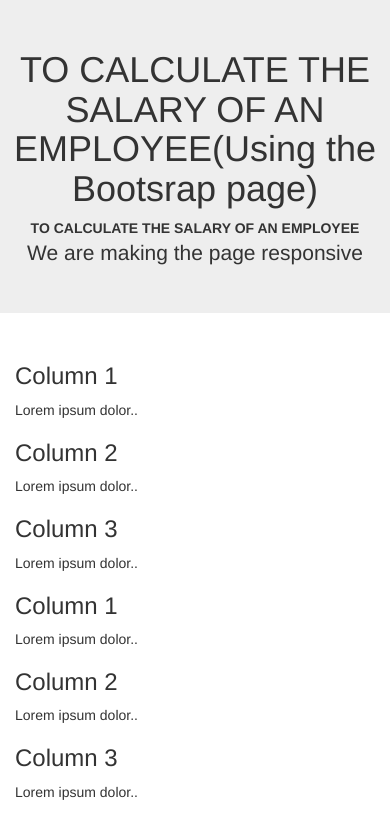
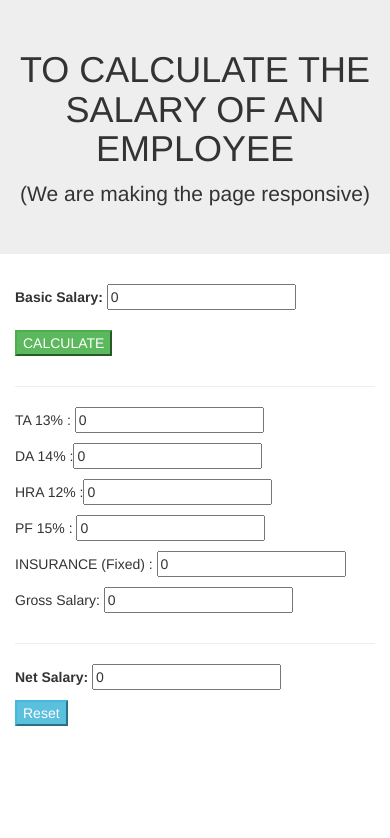
Before and after one commit to Chaitanya150895/salary, an Angular app: page / in a window 390 px wide. Shown: the top 838 px of the page. Built offline with nearby package versions, Linux system fonts and the light colour scheme.

Commit message:
Made salary-form responsive

```diff
--- a/src/app/app.component.html
+++ b/src/app/app.component.html
@@ -1,2 +1,2 @@
-<!-- <app-salary></app-salary> -->
-<app-page></app-page>
+<app-salary></app-salary>
+<!-- <app-page></app-page> -->
--- a/src/app/page/page.component.html
+++ b/src/app/page/page.component.html
@@ -1,37 +1,68 @@
 <div class="jumbotron text-center">
-  <h1>TO CALCULATE THE SALARY OF AN EMPLOYEE(Using the Bootsrap page)</h1>
-  <strong>TO CALCULATE THE SALARY OF AN EMPLOYEE</strong>
-  <p>We are making the page responsive</p>
+  <h1>TO CALCULATE THE SALARY OF AN EMPLOYEE</h1>
+
+  <p>(We are making the page responsive)</p>
 </div>
 
 
 <div class="container">
 
+<form name="B">
+
   <div class="row">
-    <div class="col-sm-6">
-      <h3>Column 1</h3>
-      <p>Lorem ipsum dolor..</p>
-    </div>
-    <div class="col-sm-6">
-      <h3>Column 2</h3>
-      <p>Lorem ipsum dolor..</p>
-    </div>
-    <div class="col-sm-6">
-      <h3>Column 3</h3>
-      <p>Lorem ipsum dolor..</p>
-    </div>
-        <div class="col-sm-6">
-      <h3>Column 1</h3>
-      <p>Lorem ipsum dolor..</p>
-    </div>
-    <div class="col-sm-6">
-      <h3>Column 2</h3>
-      <p>Lorem ipsum dolor..</p>
-    </div>
-    <div class="col-sm-6">
-      <h3>Column 3</h3>
-      <p>Lorem ipsum dolor..</p>
+    <div class="col-sm-12">
+      <p><strong>Basic Salary: </strong>
+        <input type="text" name="n1" [(ngModel)]="basic_salary" (change)="calculateSalary()">
+        <br><br>
+        <input class="btn-success" type="button" onClick="sum()" value="CALCULATE" />
+      </p>
     </div>
   </div>
 
-</div>
+  <hr>
+
+  <div class="row">
+
+    <div class="col-sm-2">
+      <p>TA 13% : <input type="text" name="n2" [value]="ta"></p>
+    </div>
+
+    <div class="col-sm-2">
+      <p> DA 14% :<input type="text" name="n3" [value]="da"></p>
+    </div>
+
+    <div class="col-sm-2">
+      <p>HRA 12% :<input type="text" name="n4" [value]="hra"></p>
+    </div>
+
+    <div class="col-sm-2">
+      <p>PF 15% : <input type="text" name="n6" [value]="pf"></p>
+    </div>
+
+    <div class="col-sm-2">
+      <p> INSURANCE (500) : <input type="text" name="n7" [value]="insurance"></p>
+    </div>
+
+    <div class="col-sm-2">
+      <p>Gross Salary: <input type="text" name="n8" [value]="grossSalary"></p>
+    </div>
+
+  </div>
+
+<hr>
+
+  <div class="row">
+    <div class="col-sm-12">
+      <p><strong>Net Salary: </strong> <input type="text" name="n9" [value]="this.netSalary">
+    </div>
+
+  </div>
+
+
+  <div class="row">
+    <div class="col-sm-12">
+      <p><input class="btn-info" type="reset"></p>
+    </div>
+  </div>
+
+</form>
--- a/src/app/salary/salary.component.html
+++ b/src/app/salary/salary.component.html
@@ -1,29 +1,68 @@
-<div class="container">
-	<div class="jumbotron" style="align-self: center"><strong>TO CALCULATE THE SALARY OF AN EMPLOYEE</strong><hr><br>
+<div class="jumbotron text-center">
+		<h1>TO CALCULATE THE SALARY OF AN EMPLOYEE</h1>
 
-	<form name="B">
+		<p>(We are making the page responsive)</p>
+	  </div>
 
-		<strong>Basic Salary: </strong>
-		<input type="text" name="n1" [(ngModel)]="basic_salary" (change)="calculateSalary()">
 
-		<br><br>
+	  <div class="container">
 
-		<!-- <p [innerText]="basic_salary * (14/100)"></p> -->
-		<input class="btn-success" type="button" onClick="sum()" value="CALCULATE" />
-		<br><br>
-		TA 13% : <input type="text" name="n2" [value]="ta"><br><br>
-		DA 14% :<input type="text" name="n3" [value]="da"><br><br>
-		HRA 12% :<input type="text" name="n4" [value]="hra"><br><br>
-		CLA 11% : <input type="text" name="n5" [value]="cla"><br><br>
-		PF 15% : <input type="text" name="n6" [value]="pf"><br><br>
-		INSURANCE (500) : <input type="text" name="n7" [value]="insurance"><br><br>
-		<!-- <strong>Insurance: </strong> <input type="text" name="n7"><br><br> -->
-		Gross Salary: <input  type="text" name="n8" [value]="grossSalary"><br><br>
+	  <form name="B">
+
+		<div class="row">
+		  <div class="col-sm-12">
+			<p><strong>Basic Salary: </strong>
+			  <input type="text" name="n1" [(ngModel)]="basic_salary" (change)="calculateSalary()">
+			  <br><br>
+			  <input class="btn-success" type="button" onClick="sum()" value="CALCULATE" />
+			</p>
+		  </div>
+		</div>
 
 		<hr>
-		<strong>Net Salary: </strong> <input type="text" name="n9" [value]="this.netSalary"><br><br>
-		<input class="btn-info" type="reset">
 
-	</form>
-</div>
-</div>
+		<div class="row">
+
+		  <div class="col-sm-2">
+			<p>TA 13% : <input type="text" name="n2" [value]="ta"></p>
+		  </div>
+
+		  <div class="col-sm-2">
+			<p> DA 14% :<input type="text" name="n3" [value]="da"></p>
+		  </div>
+
+		  <div class="col-sm-2">
+			<p>HRA 12% :<input type="text" name="n4" [value]="hra"></p>
+		  </div>
+
+		  <div class="col-sm-2">
+			<p>PF 15% : <input type="text" name="n6" [value]="pf"></p>
+		  </div>
+
+		  <div class="col-sm-2">
+			<p> INSURANCE (Fixed) : <input type="text" name="n7" [value]="insurance"></p>
+		  </div>
+
+		  <div class="col-sm-2">
+			<p>Gross Salary: <input type="text" name="n8" [value]="grossSalary"></p>
+		  </div>
+
+		</div>
+
+	  <hr>
+
+		<div class="row">
+		  <div class="col-sm-12">
+			<p><strong>Net Salary: </strong> <input type="text" name="n9" [value]="this.netSalary">
+		  </div>
+
+		</div>
+
+
+		<div class="row">
+		  <div class="col-sm-12">
+			<p><input class="btn-info" type="reset"></p>
+		  </div>
+		</div>
+
+	  </form>
--- a/src/app/salary/salary.component.ts
+++ b/src/app/salary/salary.component.ts
@@ -33,7 +33,7 @@
   this.da = this.basic_salary * 0.14;
   this.hra = this.basic_salary * 0.12;
   this.cla = this.basic_salary  * 0.11;
-  this.insurance = this.basic_salary  * 0 + 500 ;
+  this.insurance = this.basic_salary  - this.basic_salary + 500 ;
   this.pf = this.basic_salary * 0.15;
 
   this.grossSalary = this.ta + this.da + this.hra + this.cla + this.pf + this.bs;
```
